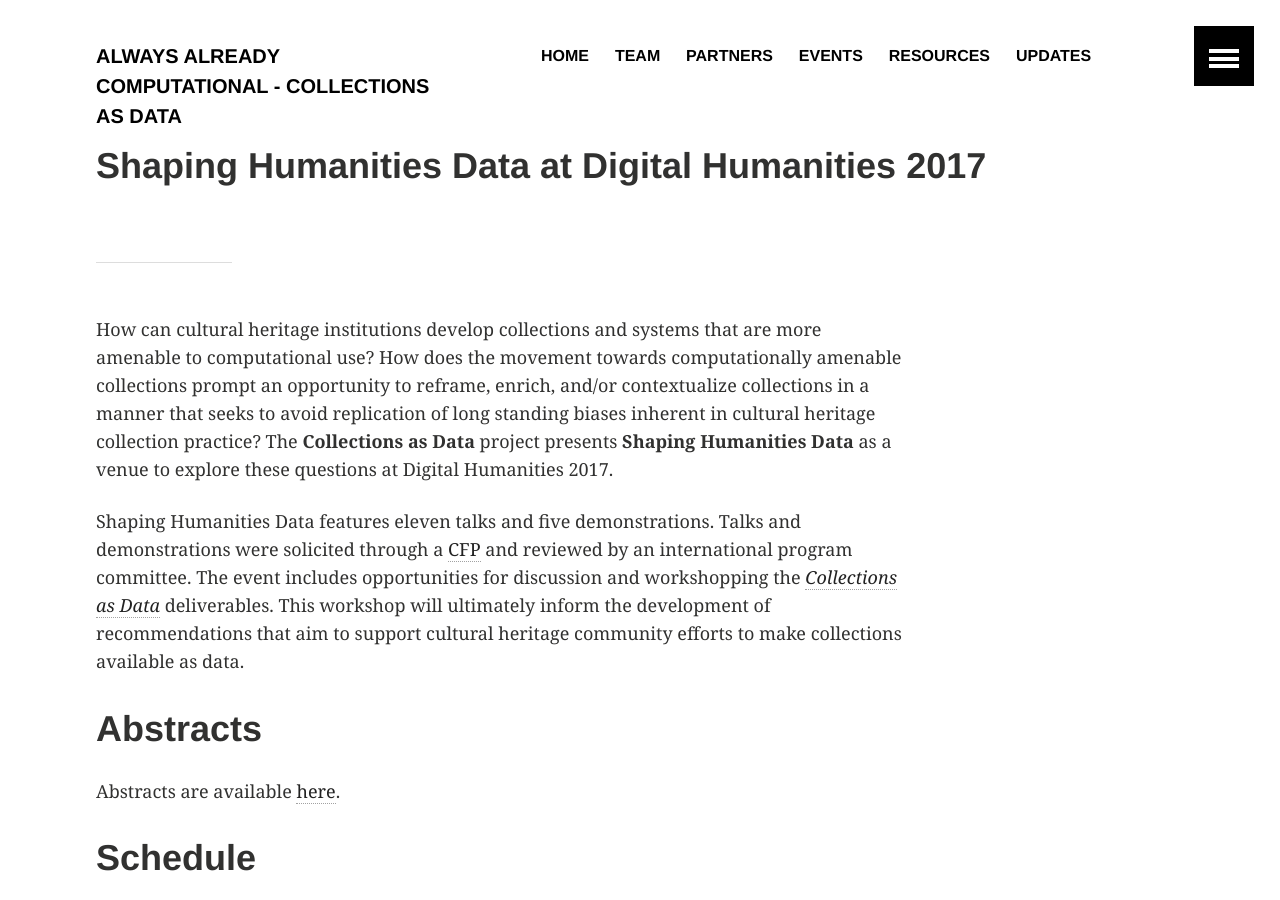
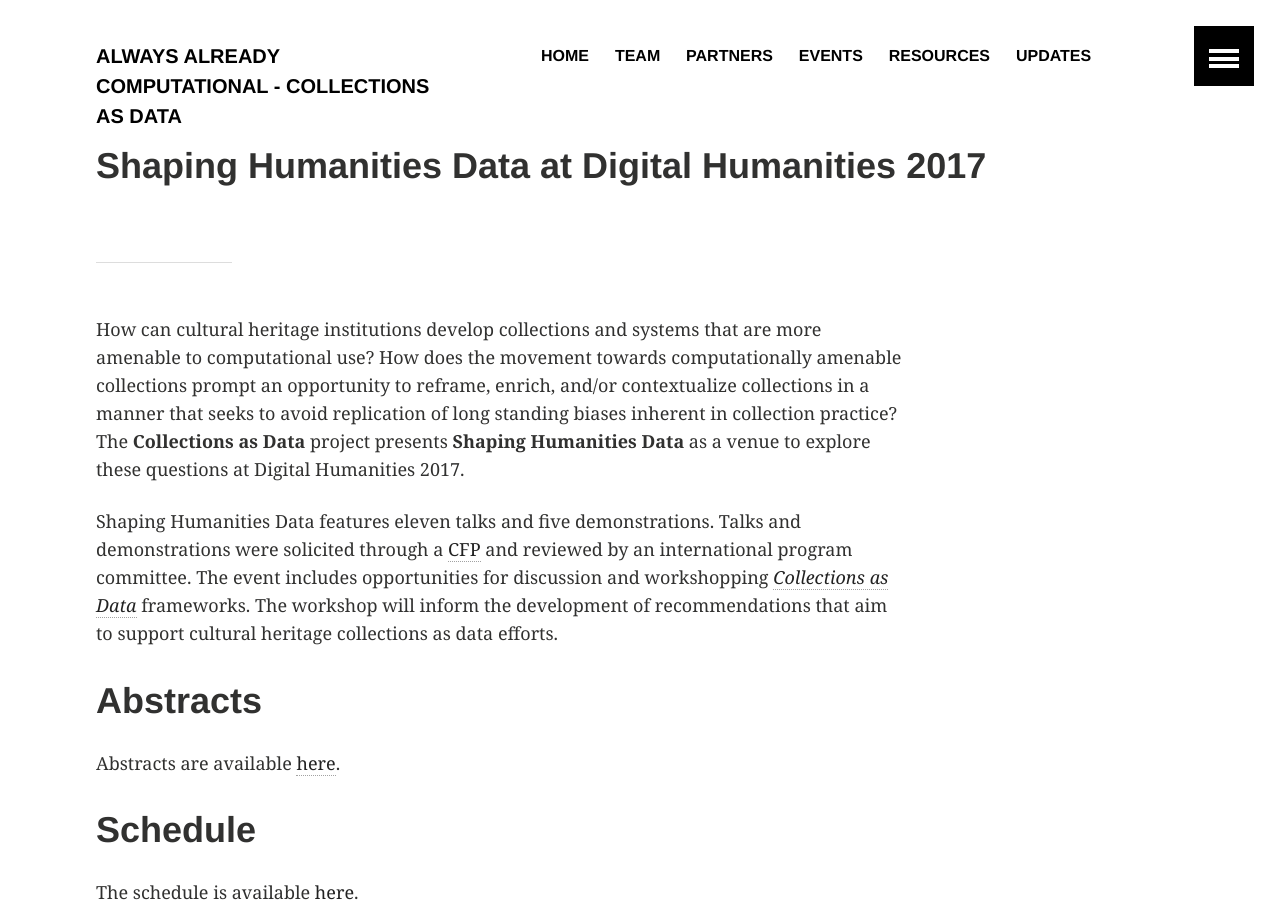
Before and after one commit to collectionsasdata/collectionsasdata.github.io, a Jekyll site: the page built from _posts/2017-08-1-shaping.markdown, in a window 1280 px wide and 900 px high. Built offline with Jekyll 4.4.1, drawn with Linux system fonts in a browser that asks for light colours.

Commit message:
Update 2017-08-1-shaping.markdown

```diff
--- a/_posts/2017-08-1-shaping.markdown
+++ b/_posts/2017-08-1-shaping.markdown
@@ -5,9 +5,9 @@
 teaser: "Shaping Humanities Data at Digital Humanities 2017"
 ---
 ---
-How can cultural heritage institutions develop collections and systems that are more amenable to computational use? How does the movement towards computationally amenable collections prompt an opportunity to reframe, enrich, and/or contextualize collections in a manner that seeks to avoid replication of long standing biases inherent in cultural heritage collection practice? The **Collections as Data** project presents **Shaping Humanities Data** as a venue to explore these questions at Digital Humanities 2017.
+How can cultural heritage institutions develop collections and systems that are more amenable to computational use? How does the movement towards computationally amenable collections prompt an opportunity to reframe, enrich, and/or contextualize collections in a manner that seeks to avoid replication of long standing biases inherent in collection practice? The **Collections as Data** project presents **Shaping Humanities Data** as a venue to explore these questions at Digital Humanities 2017.
 
-Shaping Humanities Data features eleven talks and five demonstrations. Talks and demonstrations were solicited through a [CFP](https://collectionsasdata.github.io/dh2017/) and reviewed by an international program committee. The event includes opportunities for discussion and workshopping the [*Collections as Data*](https://collectionsasdata.github.io/statement/) deliverables. This workshop will ultimately inform the development of recommendations that aim to support cultural heritage community efforts to make collections available as data.
+Shaping Humanities Data features eleven talks and five demonstrations. Talks and demonstrations were solicited through a [CFP](https://collectionsasdata.github.io/dh2017/) and reviewed by an international program committee. The event includes opportunities for discussion and workshopping [*Collections as Data*](https://collectionsasdata.github.io/statement/) frameworks. The workshop will inform the development of recommendations that aim to support cultural heritage collections as data efforts.
 
 # Abstracts
 Abstracts are available [here](https://collectionsasdata.github.io/shapingdata_dh2017_abstracts/).
```
